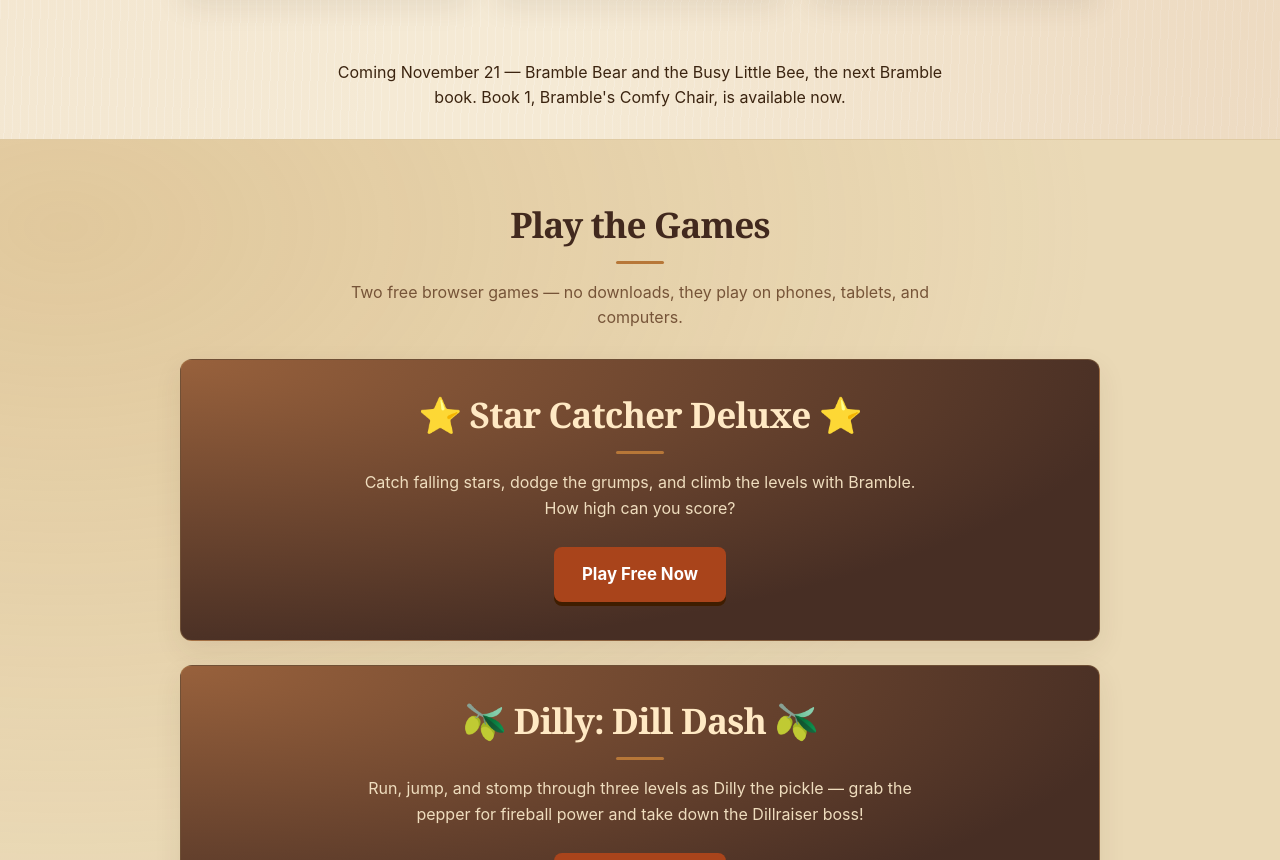
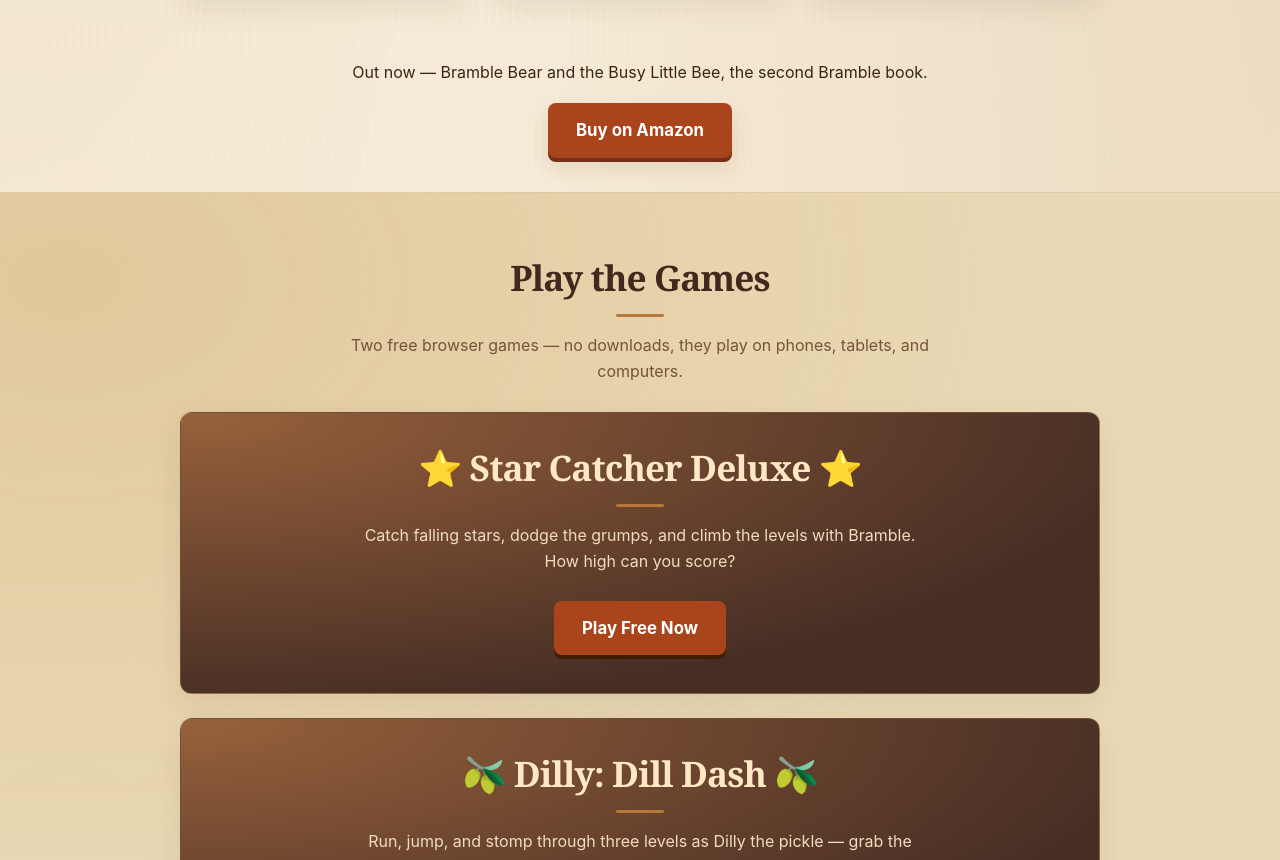
Before and after one commit to TheBeast02/twisted-creations, a plain HTML site: page index.html in a window 1280 px wide. Shown: the part 6643-7503 px from the top of the page. Drawn offline with Linux system fonts and the light colour scheme; no server answers.

Commit message:
Update Book 2 status to Out now with Amazon link

```diff
--- a/index.html
+++ b/index.html
@@ -308,7 +308,7 @@ footer{background:#39271f;border-top:5px solid #ad7746;padding:38px 20px;margin:
   </div>
 </section>
 
-<p style="text-align:center;max-width:640px;margin:0 auto 28px;">Coming November 21 — Bramble Bear and the Busy Little Bee, the next Bramble book. Book 1, Bramble's Comfy Chair, is available now.</p> <section id="game" style="background:#EFD9A4;">
+<p style="text-align:center;max-width:640px;margin:0 auto 12px;">Out now — Bramble Bear and the Busy Little Bee, the second Bramble book.</p> <p style="text-align:center;margin:0 auto 28px;"><a class="btn" href="https://a.co/d/0fMBULCi" target="_blank" rel="noopener">Buy on Amazon</a></p> <section id="game" style="background:#EFD9A4;">
   <div class="wrap">
   <h2>Play the Games</h2>
 <p class="lead">Two free browser games — no downloads, they play on phones, tablets, and computers.</p>
```
